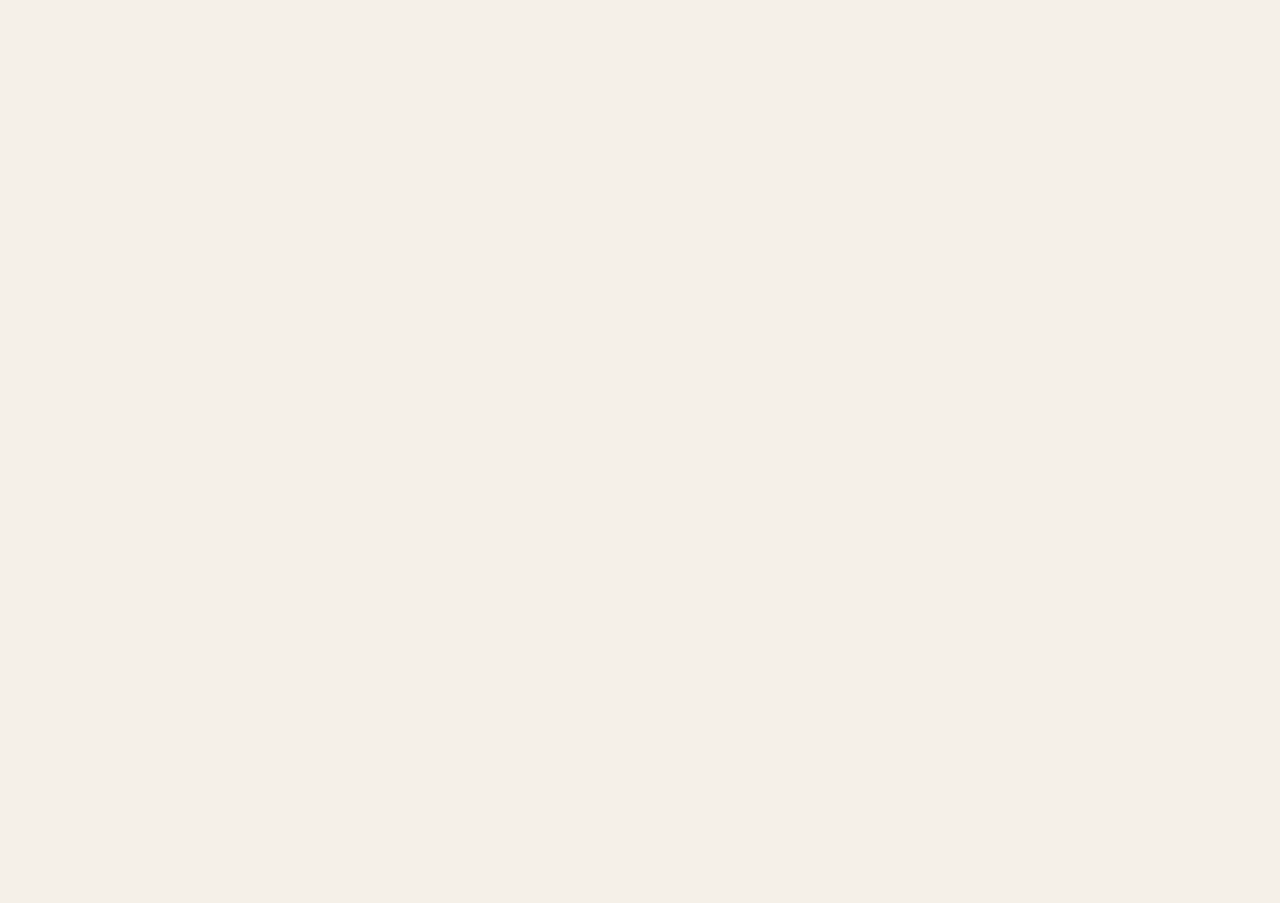
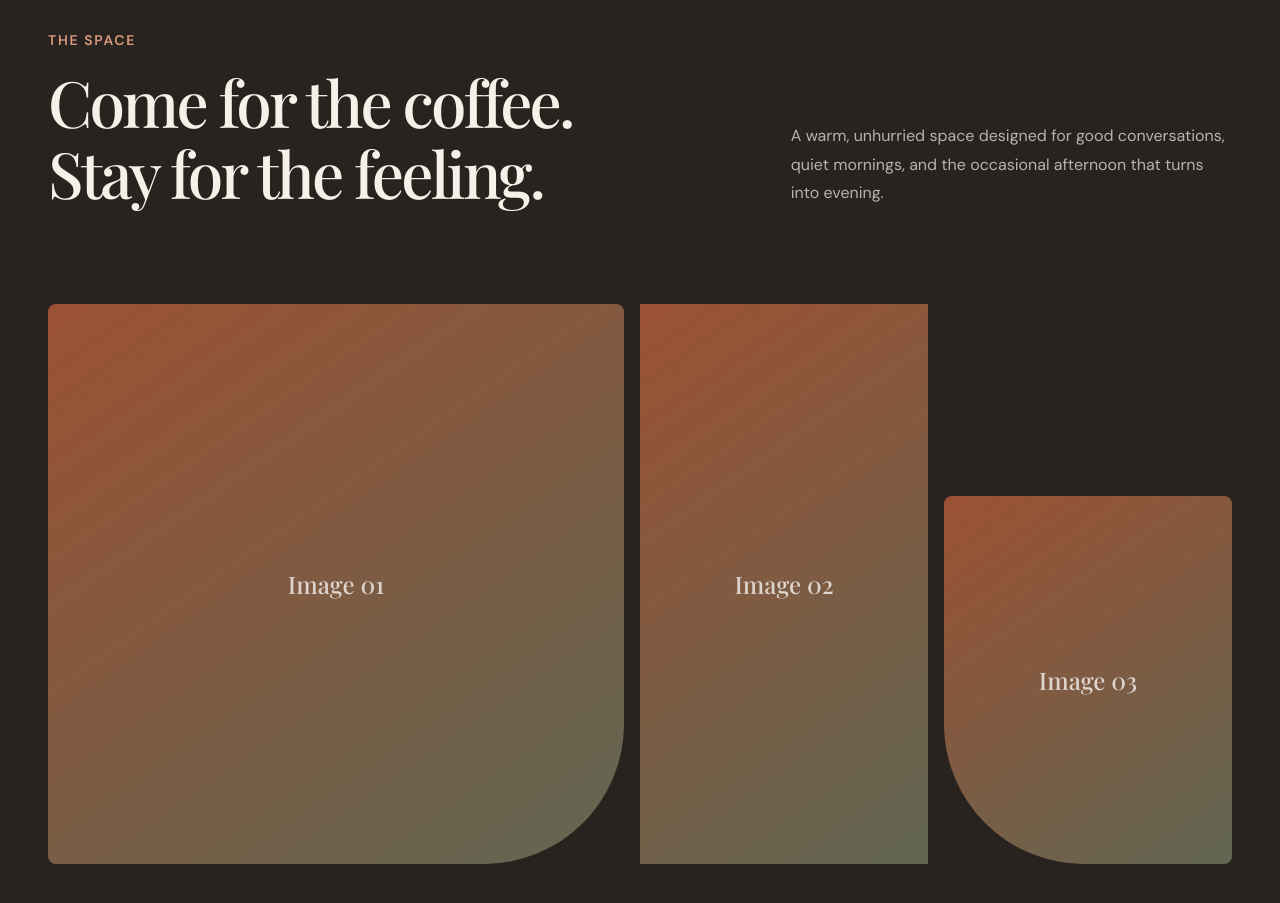
Before and after one commit to wlfparth27/mitti-and-bean, a React (Vite) app in the folder client/: page / in a window 1280 px wide. Shown: the part 3160-4063 px from the top of the page. Before the commit the page ends 3059 px from the top, so only its background shows below. Built offline with nearby package versions, Linux system fonts and the light colour scheme; a web font is replaced by a local one.

Commit message:
feat: add café space section

```diff
--- /dev/null
+++ b/client/src/components/common/SpaceSection.css
@@ -0,0 +1,153 @@
+.space-section {
+  padding-block: var(--space-10);
+
+  background: var(--color-text);
+  color: var(--color-background);
+}
+
+.space-section__header {
+  display: grid;
+  grid-template-columns: 1fr 0.65fr;
+  gap: var(--space-8);
+
+  align-items: end;
+}
+
+.space-section__eyebrow {
+  display: inline-block;
+
+  margin-bottom: var(--space-4);
+
+  color: #d99a7e;
+
+  font-size: var(--text-sm);
+  font-weight: 600;
+  letter-spacing: 0.12em;
+  text-transform: uppercase;
+}
+
+.space-section__title {
+  font-size: clamp(2.75rem, 5vw, 4.75rem);
+  letter-spacing: -0.045em;
+}
+
+.space-section__intro {
+  color: rgba(245, 240, 232, 0.7);
+
+  font-size: var(--text-base);
+  line-height: 1.8;
+}
+
+
+/* =================================
+   Gallery
+   ================================= */
+
+.space-section__gallery {
+  display: grid;
+  grid-template-columns: 1.5fr 0.75fr 0.75fr;
+  gap: var(--space-4);
+
+  margin-top: var(--space-9);
+}
+
+.space-section__image {
+  position: relative;
+
+  overflow: hidden;
+
+  display: flex;
+  align-items: center;
+  justify-content: center;
+
+  background:
+    linear-gradient(
+      145deg,
+      rgba(184, 92, 56, 0.8),
+      rgba(111, 119, 95, 0.8)
+    );
+
+  color: rgba(255, 255, 255, 0.75);
+
+  font-family: var(--font-display);
+  font-size: var(--text-xl);
+
+  transition: transform var(--transition-slow);
+}
+
+.space-section__image:hover {
+  transform: scale(1.01);
+}
+
+.space-section__image--large {
+  min-height: 560px;
+
+  border-radius: 8px 8px 140px 8px;
+}
+
+.space-section__image--small {
+  min-height: 360px;
+}
+
+.space-section__image--small:first-of-type {
+  margin-top: var(--space-9);
+  border-radius: 140px 8px 8px 8px;
+}
+
+.space-section__image--small:last-of-type {
+  margin-top: calc(var(--space-9) * 2);
+  border-radius: 8px 8px 8px 140px;
+}
+
+
+/* =================================
+   Responsive
+   ================================= */
+
+@media (max-width: 900px) {
+  .space-section__header {
+    grid-template-columns: 1fr;
+    gap: var(--space-5);
+  }
+
+  .space-section__gallery {
+    grid-template-columns: 1fr 1fr;
+  }
+
+  .space-section__image--large {
+    grid-column: 1 / -1;
+    min-height: 480px;
+  }
+
+  .space-section__image--small {
+    min-height: 320px;
+  }
+
+  .space-section__image--small:first-of-type,
+  .space-section__image--small:last-of-type {
+    margin-top: 0;
+  }
+}
+
+@media (max-width: 767px) {
+  .space-section {
+    padding-block: var(--space-8);
+  }
+
+  .space-section__gallery {
+    grid-template-columns: 1fr;
+    gap: var(--space-4);
+  }
+
+  .space-section__image--large,
+  .space-section__image--small {
+    grid-column: auto;
+
+    min-height: 360px;
+  }
+
+  .space-section__image--small:first-of-type,
+  .space-section__image--small:last-of-type {
+    margin-top: 0;
+  }
+}
--- /dev/null
+++ b/client/src/components/common/SpaceSection.jsx
@@ -0,0 +1,45 @@
+import "./SpaceSection.css";
+
+function SpaceSection() {
+  return (
+    <section className="space-section" id="visit">
+      <div className="space-section__inner container">
+        <div className="space-section__header">
+          <div>
+            <span className="space-section__eyebrow">
+              The Space
+            </span>
+
+            <h2 className="space-section__title">
+              Come for the coffee.
+              <br />
+              Stay for the feeling.
+            </h2>
+          </div>
+
+          <p className="space-section__intro">
+            A warm, unhurried space designed for good conversations,
+            quiet mornings, and the occasional afternoon that turns
+            into evening.
+          </p>
+        </div>
+
+        <div className="space-section__gallery">
+          <div className="space-section__image space-section__image--large">
+            <span>Image 01</span>
+          </div>
+
+          <div className="space-section__image space-section__image--small">
+            <span>Image 02</span>
+          </div>
+
+          <div className="space-section__image space-section__image--small">
+            <span>Image 03</span>
+          </div>
+        </div>
+      </div>
+    </section>
+  );
+}
+
+export default SpaceSection;
--- a/client/src/pages/Home.jsx
+++ b/client/src/pages/Home.jsx
@@ -1,6 +1,7 @@
 import Navbar from "../components/layout/Navbar";
 import StorySection from "../components/common/StorySection";
 import MenuSection from "../components/common/MenuSection";
+import SpaceSection from "../components/common/SpaceSection";
 import "./Home.css";
 
 function Home() {
@@ -54,6 +55,8 @@ function Home() {
         <StorySection />
 
         <MenuSection />
+
+        <SpaceSection />
       </main>
     </div>
   );
```
Also changed, not shown: client/src/data/images.js (added, +15 -0 lines).
